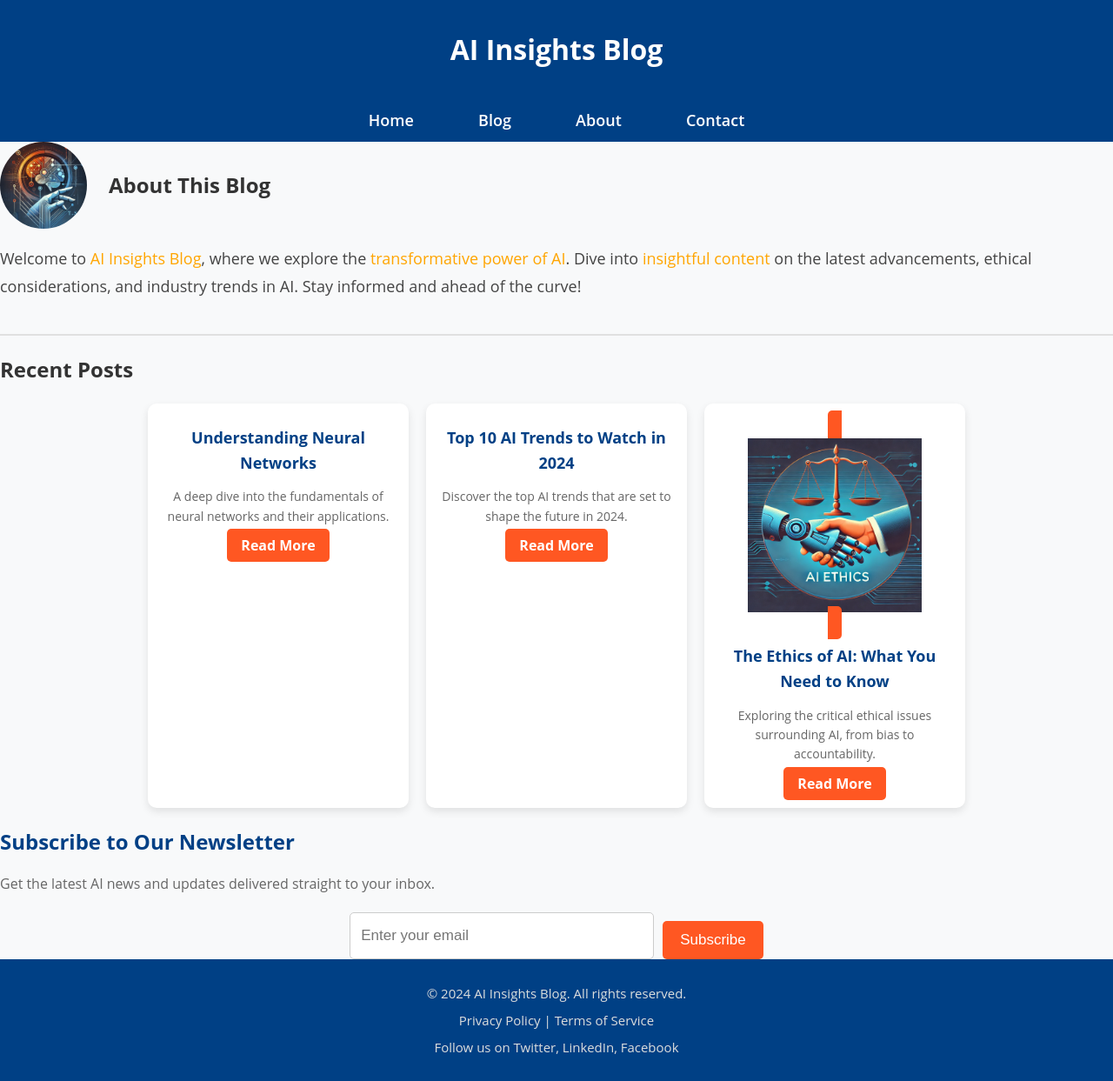
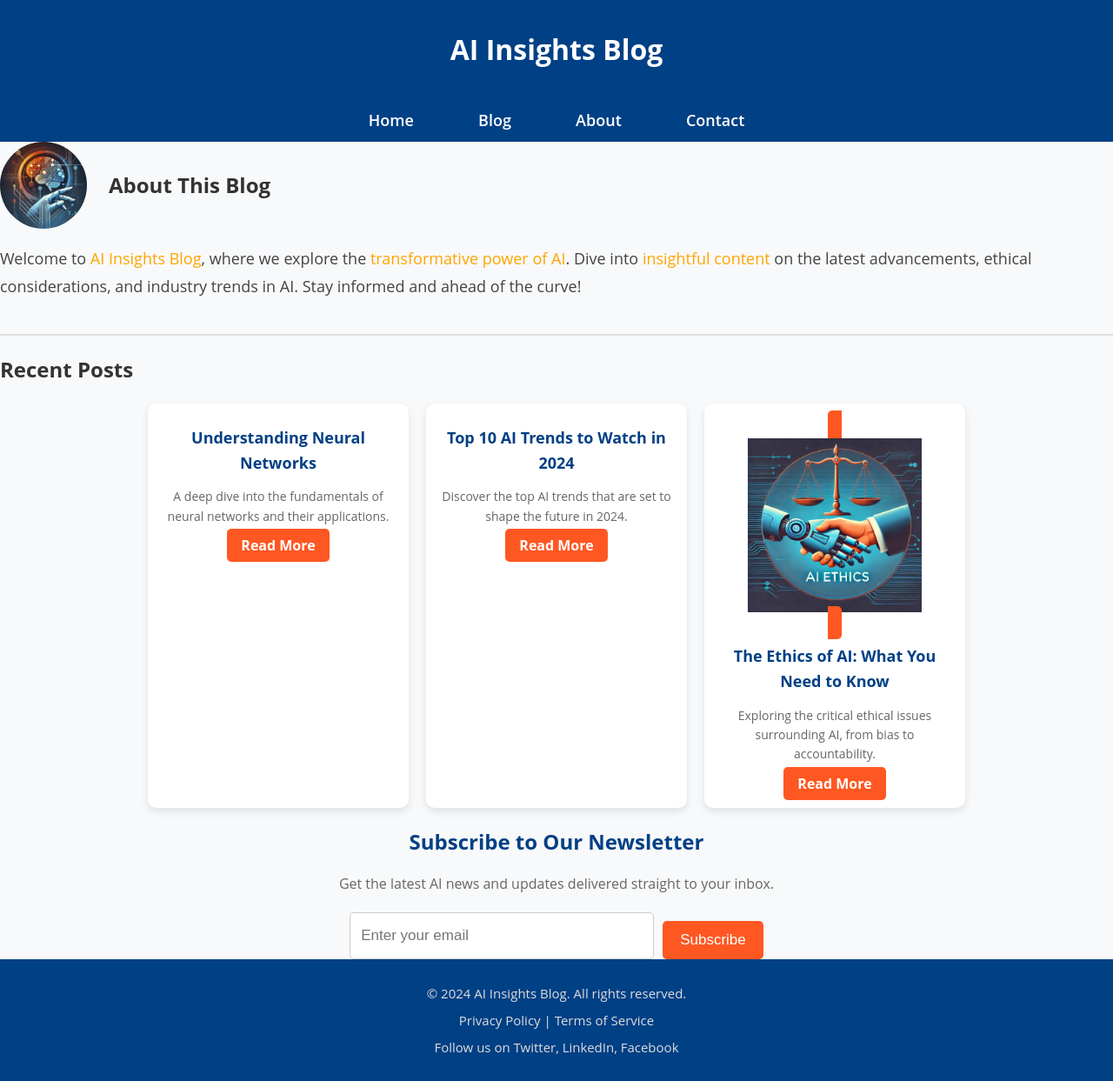
Before and after one commit to tomsonius/tomsonius.github.io, a Jekyll site: the page built from index.html, in a window 1280 px wide. Shown: the whole page at 87% size. Built offline with Jekyll 4.4.1, drawn with Linux system fonts in a browser that asks for light colours.

Commit message:
Update main.css

```diff
--- a/assets/css/main.css
+++ b/assets/css/main.css
@@ -125,7 +125,7 @@
     max-width: 200px;
     height: auto;
     margin: 0 auto;
-    display: block; /* Ensure the image is centered */
+    display: block;
 }
 
 .post h3 {
@@ -161,12 +161,12 @@
     box-shadow: 0 8px 20px rgba(0, 0, 0, 0.2);
 }
 
+/* Orange Bar */
 .orange-bar {
-    display: block;
-    width: 80%; /* Center the bar */
+    width: 100%; /* Make the bar span the full width of the post */
     height: 8px;
     background-color: #ff5722;
-    margin: 10px auto;
+    margin-top: 10px;
 }
 
 /* Newsletter Section Styling */
@@ -176,26 +176,28 @@
     border-top: 2px solid #e0e0e0;
     text-align: center;
     max-width: 600px;
-    margin: auto; /* Center the newsletter section */
+    margin: auto;
 }
 
 .newsletter h2 {
     font-size: 24px;
     color: #004085;
     margin-bottom: 15px;
+    text-align: center;
 }
 
 .newsletter p {
     font-size: 16px;
     color: #666;
     margin-bottom: 20px;
+    text-align: center; /* Center the newsletter description */
 }
 
 .newsletter form {
     display: flex;
     justify-content: center; /* Center the form */
     gap: 10px;
-    flex-wrap: wrap; /* Ensure form wraps on smaller screens */
+    flex-wrap: wrap;
 }
 
 .newsletter input[type="email"] {
```
